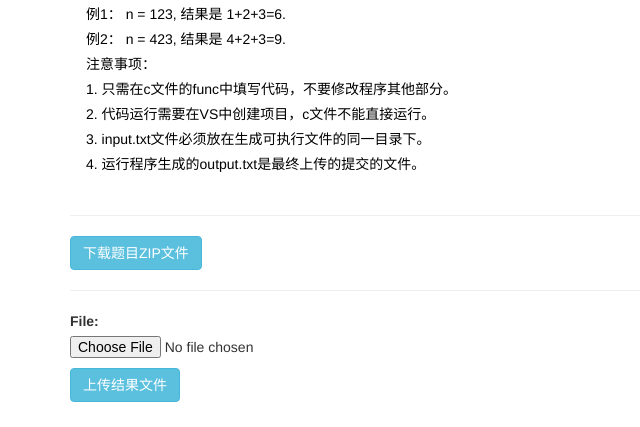
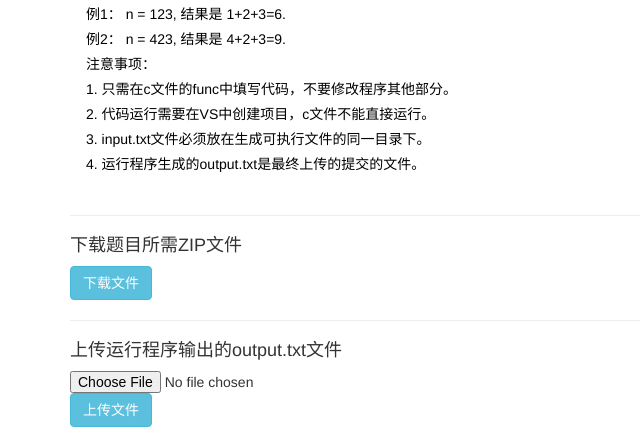
Before and after one commit to tanglw2020/exam-c, a Django app: page /c/exampage/56/codingquestion/1 in a window 1280 px wide. Shown: the part 421-848 px from the top of the page, without its empty margins (0-640 px from the left). Before the commit the page ends 823 px from the top, so only its background shows below. Run offline with Django 3.2, Linux system fonts and the light colour scheme; data comes from the database, SQL or seed files in the repository; some libraries are stand-ins or nearby versions.

Commit message:
feat: make upload and download more noticable

```diff
--- a/exam_c/templates/exam_c/exam_page_coding_question.html
+++ b/exam_c/templates/exam_c/exam_page_coding_question.html
@@ -111,17 +111,26 @@
         <!-- <p>{{ coding_questions_answers }} </p> -->
     </div>
 
-    <HR style= " FILTER: alpha (opacity = 100, finishopacity =0 , style= 2 )" width ="100%" color =#987 cb 9 SIZE = 20>
+    <HR style= " FILTER: alpha (opacity = 100, finishopacity =0 , style= 2 )" width ="100%" color =#987 cb 9 SIZE = 60>
     <div>
-      <a type="button" class="btn btn-info" href="{% url 'c:api-download-coding-zipfile'  exam_page.id  coding_question_id %}">下载题目ZIP文件</a>
+      <div id="passwordHelpBlock" class="form-text">
+        <h4>下载题目所需ZIP文件</h4>
+      </div>
+      <a type="button" class="btn btn-info" href="{% url 'c:api-download-coding-zipfile'  exam_page.id  coding_question_id %}">下载文件</a>
     </div>
 
     <HR style= " FILTER: alpha (opacity = 100, finishopacity =0 , style= 2 )" width ="100%" color =#987 cb 9 SIZE = 20>
       <div>
         <form method='POST' action='' enctype='multipart/form-data'>
           {% csrf_token %}
-          {{ form.as_p }}
-          <input type="submit" class="btn btn-info" value="上传结果文件" name="">
+          {{ form.non_field_errors }}
+          <div id="passwordHelpBlock" class="form-text">
+            <h4>上传运行程序输出的output.txt文件</h4>
+          </div>
+          <div class="mb-3">
+            {{ form.file }}  {{ form.file.errors }}
+        </div>
+          <input type="submit" class="btn btn-info" value="上传文件" name="">
       </form>
       </div>
 
```
